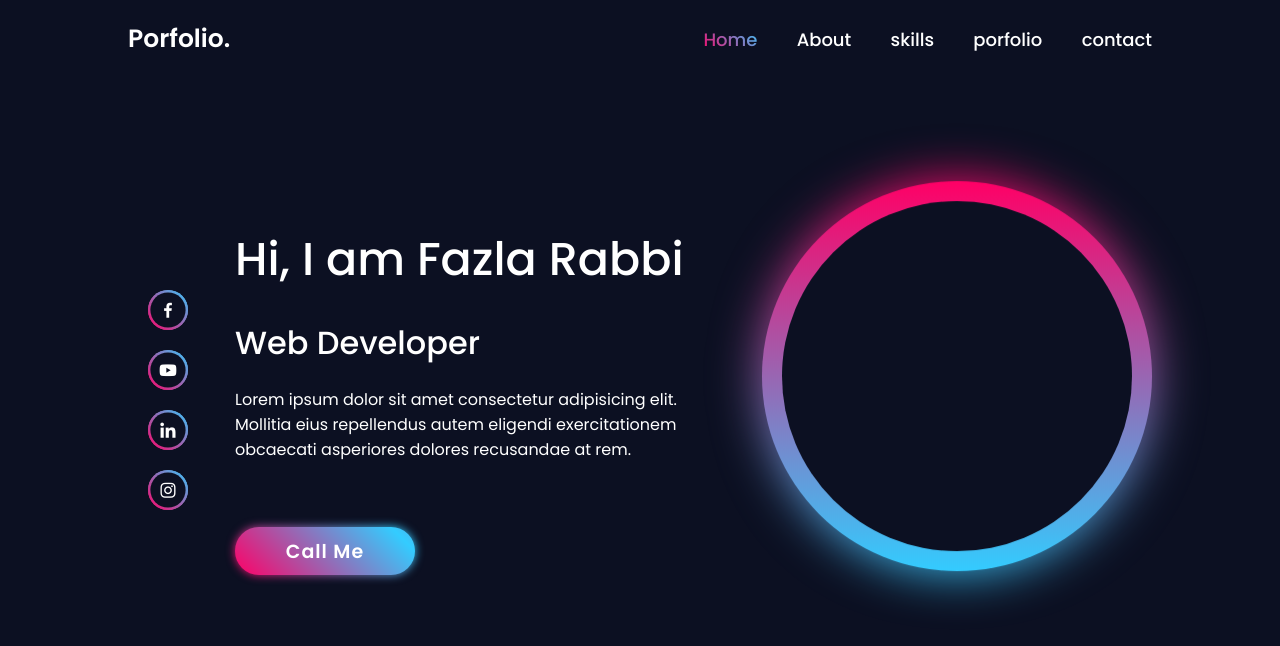
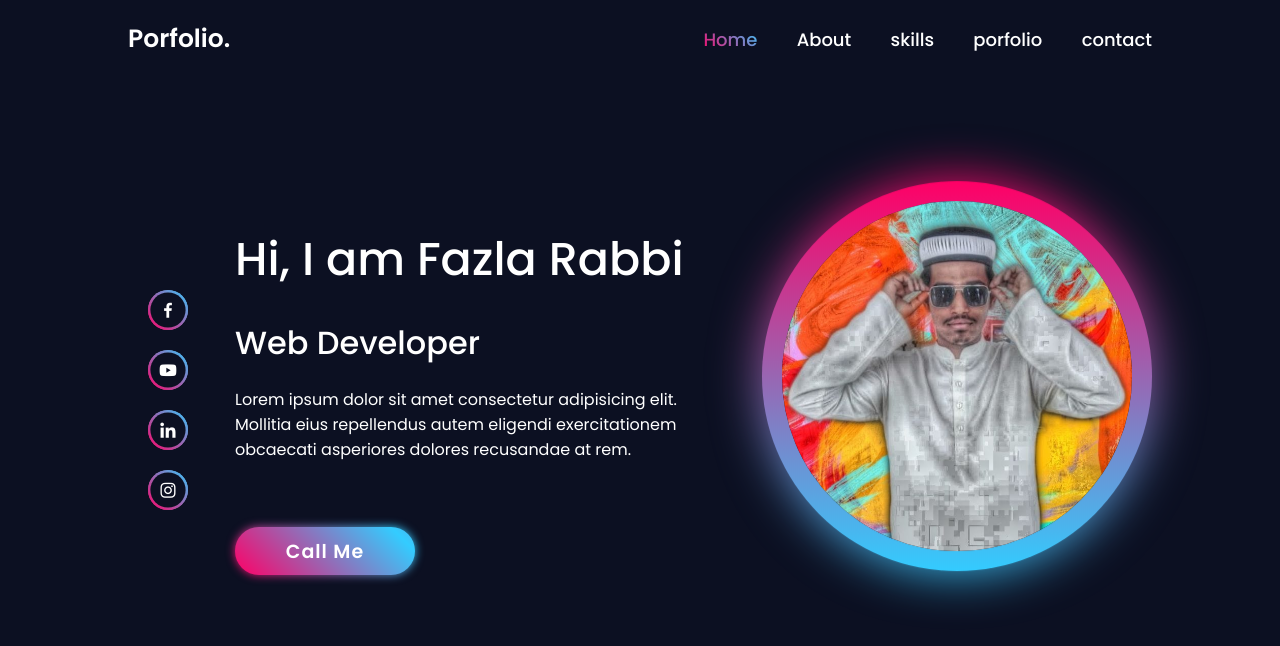
Before and after one commit to molla321/Web-Site, a plain HTML site: page index.html in a window 1280 px wide. Drawn offline with nearby package versions, Linux system fonts and the light colour scheme.

Commit message:
Update index.html

```diff
--- a/index.html
+++ b/index.html
@@ -43,7 +43,7 @@
             <span></span>
             <span></span>
             <div class="image">
-            <img src="WhatsApp Image 2023-09-17 at 06.46.42.jpg">
+            <img src="WhatsApp Image 2023-09-17 at 07.56.44.jpg">
             </div>
         </div>
         </div>
```
